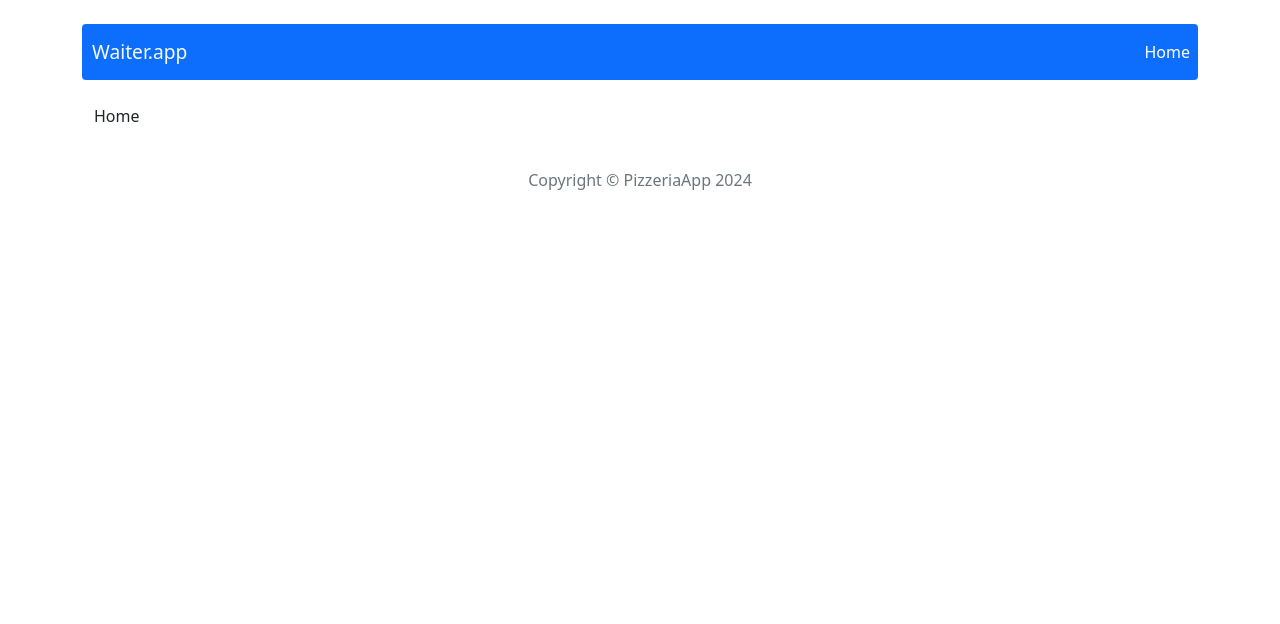
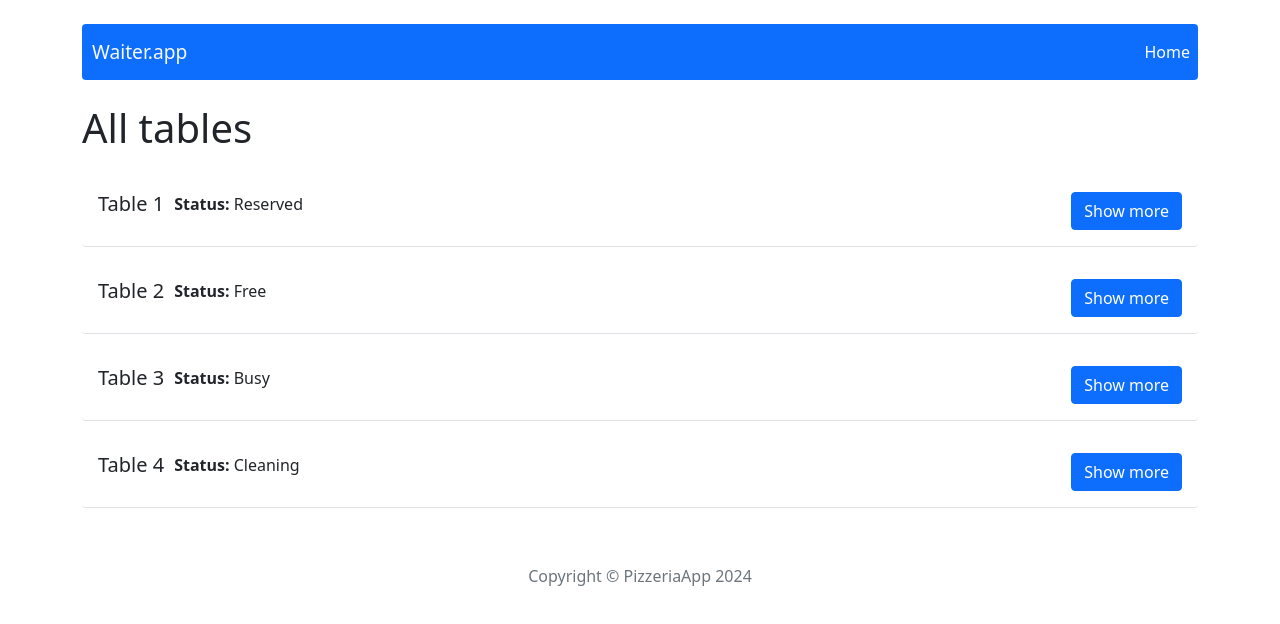
Before and after one commit to Natalialas/waiter-app, a React (Create React App) app: page / in a window 1280 px wide. Shown: the top 624 px of the page. Built offline with nearby package versions, Linux system fonts and the light colour scheme; data requests are answered from the project's data file.

Commit message:
Add homepage

```diff
--- a/public/db/app.json
+++ b/public/db/app.json
@@ -2,7 +2,7 @@
   "tables": [
     {
       "id": "1",
-      "status": "Busy",
+      "status": "Reserved",
       "peopleAmount": "2",
       "maxPeopleAmount": "4",
       "bill": "20"
--- a/src/App.js
+++ b/src/App.js
@@ -5,8 +5,16 @@ import Footer from './components/views/Footer/Footer';
 import Home from './components/pages/Home/Home';
 import SingleTable from './components/pages/SingleTable/SingleTable';
 import NotFound from './components/pages/NotFound/NotFound';
+import { fetchTables } from './redux/tablesRedux';
+import { useDispatch } from 'react-redux';
+import { useEffect } from 'react';
 
 const App = () => {
+
+  const dispatch = useDispatch();
+
+  useEffect(() => dispatch(fetchTables()), [dispatch]);
+
   return (
     <main>
      <Container>
--- a/src/components/pages/Home/Home.js
+++ b/src/components/pages/Home/Home.js
@@ -1,12 +1,42 @@
-import { Container } from "react-bootstrap";
+import { useSelector } from "react-redux";
+import { getAllTables } from "../../../redux/tablesRedux";
+import { Card, Button, Row, Col } from 'react-bootstrap';
+import { Link } from 'react-router-dom';
 
 
-const Home = () => {
+const Home = (props) => {
+
+    const tables = useSelector((state) => getAllTables(state));
 
     return (
-        <Container>
-            Home
-        </Container>
+        <div>
+        <Row className="mb-4">
+            <Col>
+                <h1 className="mb-0">All tables</h1>
+            </Col>
+        </Row>
+        <Row>
+                <Col>
+                    {tables.map(table => (
+                        <Card key={table.id} className="mb-3 border-0 border-bottom">
+                            <Card.Body className="d-flex justify-content-between">
+                                <div style={{ marginRight: '10px' }}>
+                                    <Card.Title className="h2">Table {table.id}</Card.Title>
+                                </div>
+                                <div className="me-auto">
+                                    <span className="font-weight-bold"><b>Status:</b></span> {table.status}
+                                </div>
+                                <Link to={`/table/${table.id}`}>
+                                    <div>
+                                        <Button>Show more</Button>
+                                    </div>
+                                </Link>
+                            </Card.Body>
+                        </Card>
+                    ))}
+                </Col>
+            </Row>
+        </div>
     );
 };
 
--- a/src/redux/tablesRedux.js
+++ b/src/redux/tablesRedux.js
@@ -1,14 +1,25 @@
 
 //selectors
-
-
+export const getAllTables = ({ tables }) => tables;
 
 // actions
 const createActionName = actionName => `app/tables/${actionName}`;
+const UPDATE_TABLES = createActionName('UPDATE-TABLES');
 
 // action creators
+export const updateTables = payload => ({ type: UPDATE_TABLES, payload });
+export const fetchTables = () => {
+  return (dispatch) => {
+  fetch('http://localhost:3131/tables')
+  .then(res => res.json())
+  .then(tables => dispatch(updateTables(tables)));
+  }
+};
+
 const tablesReducer = (statePart = [], action) => {
   switch (action.type) {
+    case UPDATE_TABLES:
+      return [...action.payload]
     default:
       return statePart;
   };
```
